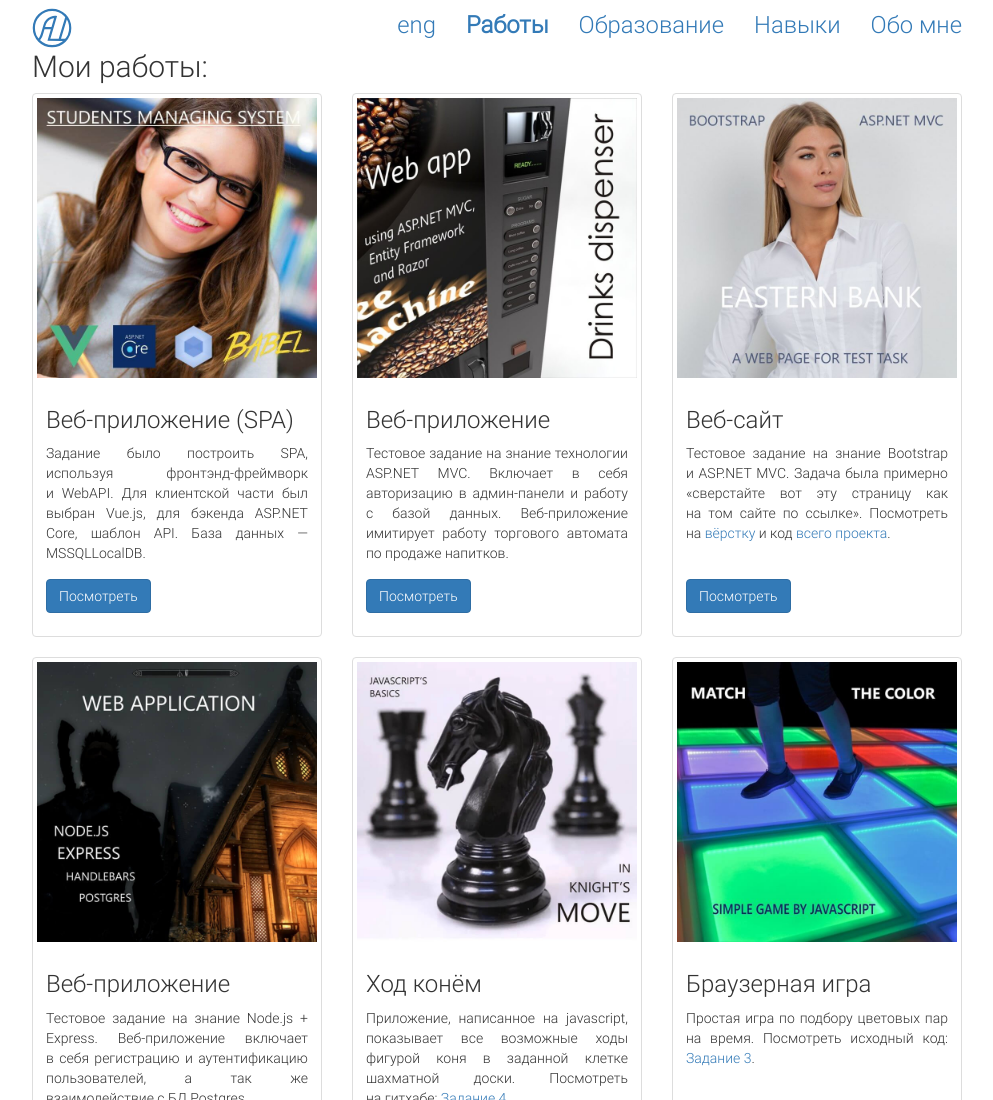
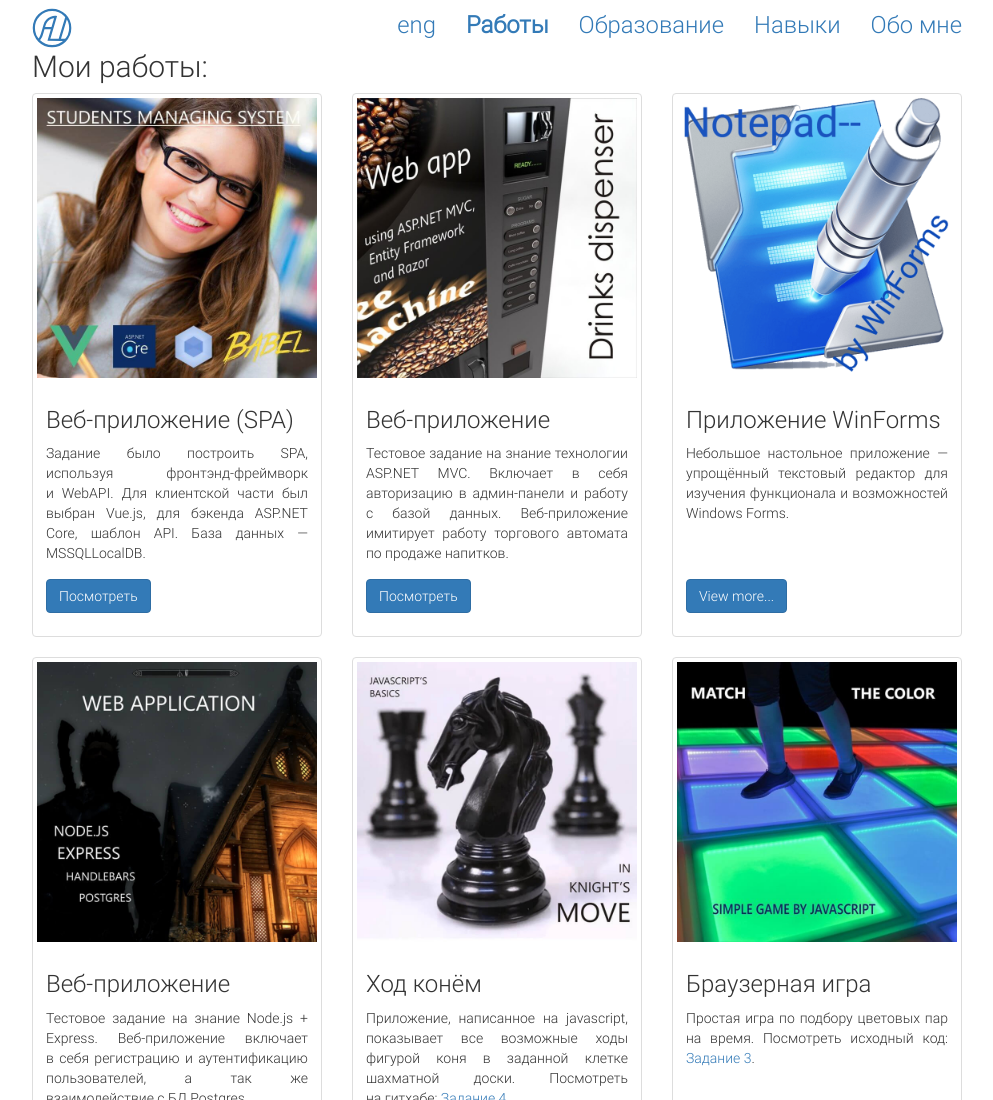
Before and after one commit to white78wolf/white78wolf.github.io, a plain HTML site: page ru/index.html in a window 1280 px wide. Shown: the top 1100 px of the page, without its empty margins (143-1136 px from the left). Drawn offline with Linux system fonts and the light colour scheme.

Commit message:
Replace one project by another

```diff
--- a/ru/index.html
+++ b/ru/index.html
@@ -92,22 +92,19 @@
 
                 <div class="col-sm-6 col-md-4">
                     <div class="thumbnail">
-                        <a href="https://github.com/white78wolf/EasternBank" title="Eastern Bank"
+                        <a href="https://github.com/white78wolf/TextProcessor" title="Текстовый редактор"
                             onclick="return !window.open(this.href)">
-                            <img src="../img/easternbank.jpg" alt="Веб-страница на Бутстрапе и ASP.NET MVC">
+                            <img src="../img/text_processor.png" alt="Простой Блокнот на WinForms">
                         </a>
                         <div class="caption">
-                            <h3>Веб-сайт</h3>
-                            <p>Тестовое задание на&nbsp;знание Bootstrap и&nbsp;ASP.NET MVC. Задача была примерно
-                                &laquo;сверстайте вот эту страницу как на&nbsp;том сайте по&nbsp;ссылке&raquo;.
-                                Посмотреть на&nbsp;<a href="../eastern_bank/index.html"
-                                    onclick="return !window.open(this.href)">вёрстку</a> и&nbsp;код <a
-                                    href="https://github.com/white78wolf/EasternBank"
-                                    onclick="return !window.open(this.href)">всего проекта</a>.
+                            <h3>Приложение WinForms</h3>
+                            <p>
+								Небольшое настольное приложение&nbsp;&mdash; упрощённый текстовый редактор
+								для изучения функционала и&nbsp;возможностей Windows Forms.
                             </p>
                             <p>
-                                <a href="https://github.com/white78wolf/EasternBank" class="btn btn-primary"
-                                    role="button" onclick="return !window.open(this.href)">Посмотреть</a>
+                                <a href="https://github.com/white78wolf/TextProcessor" class="btn btn-primary"
+                                    role="button" onclick="return !window.open(this.href)">View more...</a>
                             </p>
                         </div>
                     </div>
```
Also changed, not shown: index.html (+7 -10 lines), img/text_processor.png (added).
